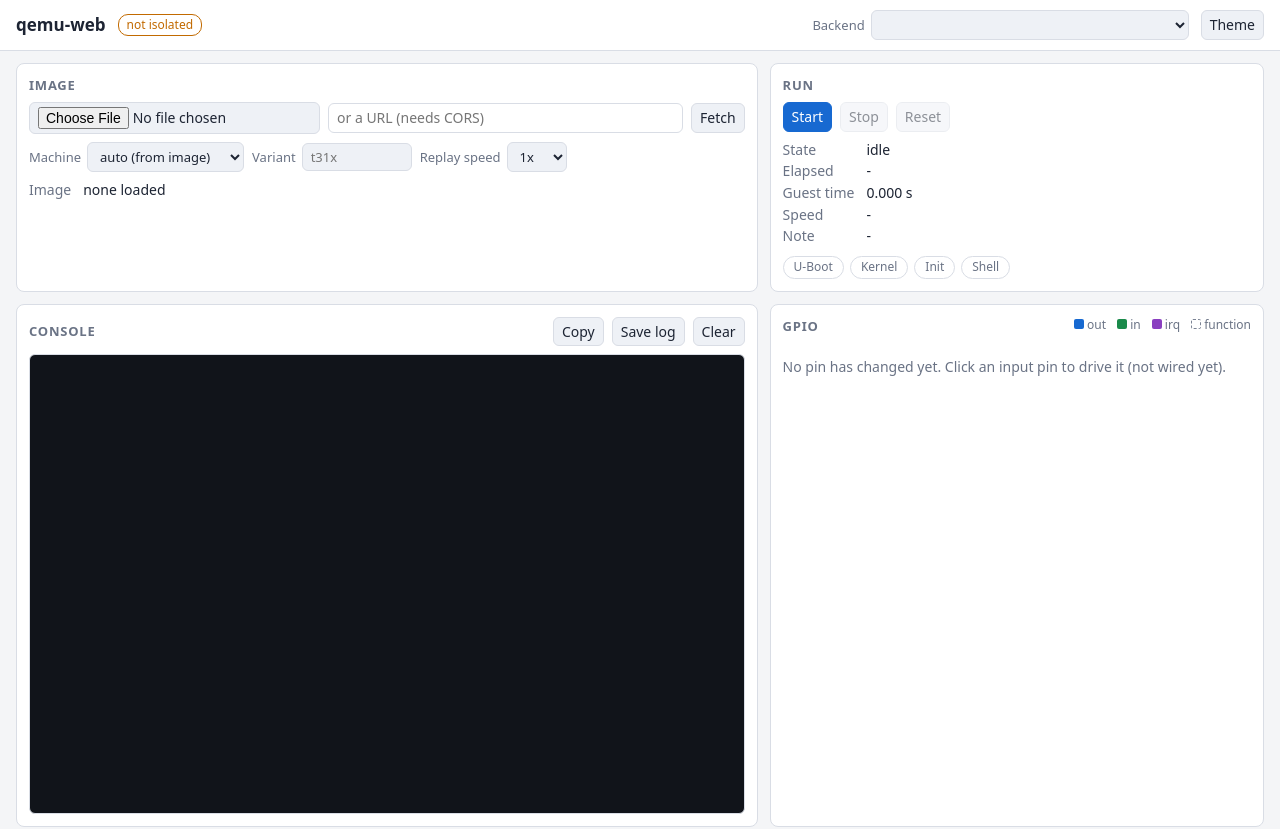
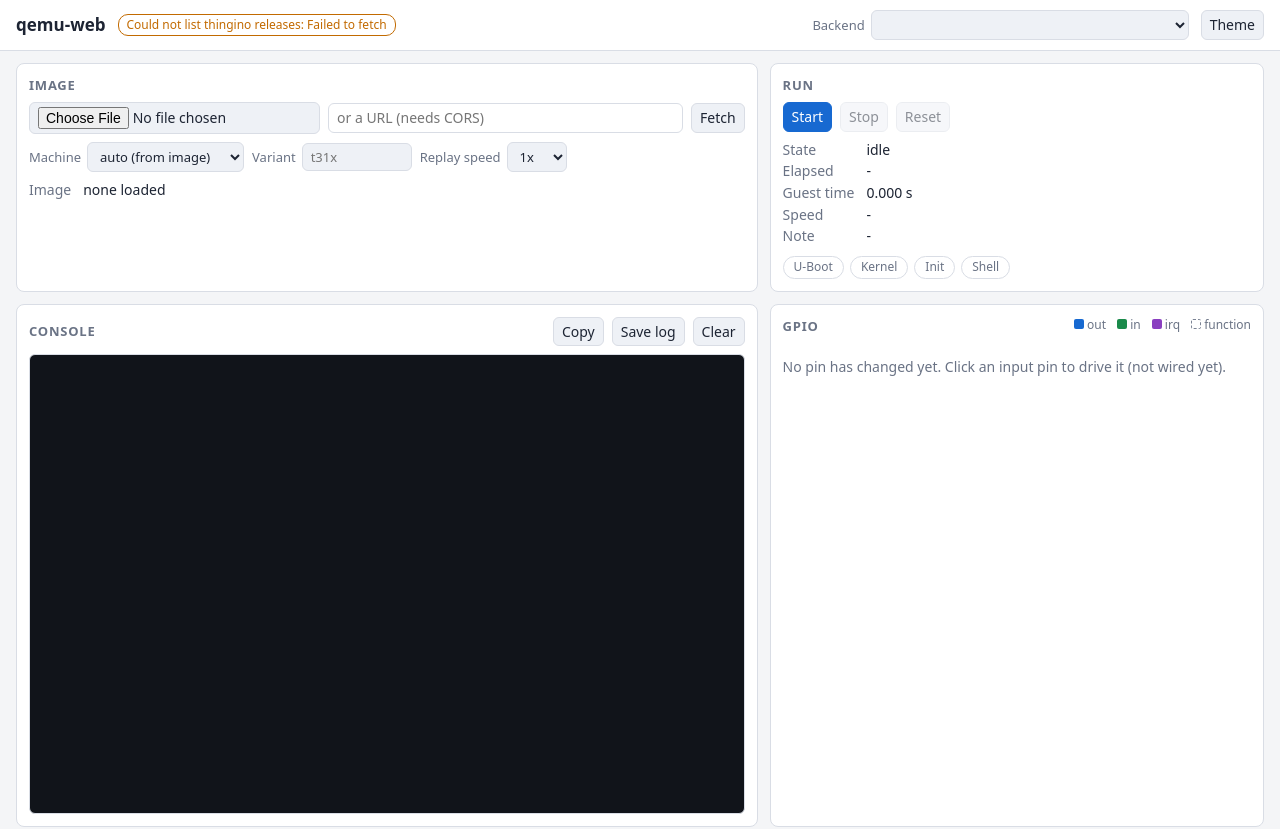
Before and after one commit to thingino/qemu-web, a plain HTML site: page index.html in a window 1280 px wide. Shown: the top 829 px of the page. Drawn offline with Linux system fonts and the light colour scheme; no server answers.

Commit message:
Show messages in the header instead of a toast
The header badge now carries status and error messages; at rest it is
empty, or warns when the page is not cross-origin isolated.

```diff
--- a/css/app.css
+++ b/css/app.css
@@ -31,6 +31,8 @@ h2 { font-size: 13px; margin: 0 0 8px; text-transform: uppercase; letter-spacing
 .badge { font-size: 12px; padding: 2px 8px; border-radius: 10px; border: 1px solid var(--line); color: var(--dim); }
 .badge.ok { color: var(--good); border-color: var(--good); }
 .badge.bad { color: var(--warn); border-color: var(--warn); }
+.badge.info { color: var(--accent); border-color: var(--accent); }
+#msg { min-width: 0; max-width: 60ch; white-space: nowrap; overflow: hidden; text-overflow: ellipsis; }
 main { display: grid; gap: 12px; padding: 12px 16px; grid-template-columns: minmax(0, 1.5fr) minmax(0, 1fr);
   grid-template-areas: "image controls" "console gpio" "timeline timeline"; }
 #image { grid-area: image; } #controls { grid-area: controls; } #console { grid-area: console; }
@@ -79,8 +81,6 @@ dt { color: var(--dim); } dd { margin: 0; overflow-wrap: anywhere; }
 #recent li { color: var(--dim); white-space: nowrap; }
 #recent b { color: var(--fg); font-weight: 600; }
 #tl-wrap { overflow: hidden; } #tl { display: block; }
-#toast { position: fixed; bottom: 16px; left: 50%; transform: translateX(-50%); background: var(--fg); color: var(--bg); padding: 8px 14px; border-radius: 6px; opacity: 0; pointer-events: none; transition: opacity .2s; }
-#toast.show { opacity: 1; }
 @media (max-width: 1000px) {
   main { grid-template-columns: minmax(0, 1fr); grid-template-areas: "image" "controls" "console" "gpio" "timeline"; }
   #term { height: 340px; }
--- a/index.html
+++ b/index.html
@@ -12,7 +12,7 @@
 <body>
 <header>
   <h1>qemu-web</h1>
-  <span id="coi" class="badge" title="SharedArrayBuffer needs COOP and COEP headers"></span>
+  <span id="msg" class="badge" role="status" aria-live="polite" hidden></span>
   <span class="grow"></span>
   <label>Backend
     <select id="backend">
@@ -101,7 +101,6 @@
     <div id="tl-wrap"><canvas id="tl"></canvas></div>
   </section>
 </main>
-<div id="toast" role="status"></div>
 
 <script src="vendor/xterm.js"></script>
 <script src="vendor/addon-fit.js"></script>
--- a/js/app.js
+++ b/js/app.js
@@ -6,12 +6,23 @@ import { STAGES, StageDetector, stripAnsi } from './stages.js';
 import { GpioModel, PinTable, Timeline } from './gpio.js';
 
 const $ = (id) => document.getElementById(id);
+// Messages show in the header; between messages it says whether the page is
+// isolated only when it is not (then the WebAssembly backend cannot run).
+const WARN = /fail|could not|blocked|too big|first|pick a|cannot|error/i;
+function restMsg() {
+  const m = $('msg');
+  m.className = 'badge bad';
+  m.textContent = 'not isolated: WebAssembly needs HTTPS or localhost';
+  m.title = 'The page must be cross-origin isolated (COOP and COEP) for QEMU\'s threads';
+  m.hidden = self.crossOriginIsolated;
+}
 const toast = (msg) => {
-  const t = $('toast');
-  t.textContent = msg;
-  t.classList.add('show');
+  const m = $('msg');
+  m.className = 'badge ' + (WARN.test(msg) ? 'bad' : 'info');
+  m.textContent = m.title = msg;
+  m.hidden = false;
   clearTimeout(toast.h);
-  toast.h = setTimeout(() => t.classList.remove('show'), 2600);
+  toast.h = setTimeout(restMsg, 6000);
 };
 const store = {
   get: (k) => { try { return localStorage.getItem(k); } catch { return null; } },
@@ -31,10 +42,7 @@ $('theme').onclick = () => {
 matchMedia('(prefers-color-scheme: dark)').addEventListener('change', () => { applyTermTheme(); timeline.invalidate(); });
 
 // isolation badge
-const coi = $('coi');
-coi.textContent = self.crossOriginIsolated ? 'cross-origin isolated' : 'not isolated';
-coi.classList.add(self.crossOriginIsolated ? 'ok' : 'bad');
-if (!self.crossOriginIsolated) coi.title = 'Serve with tools/serve.py: the WebAssembly backend needs COOP and COEP';
+restMsg();
 
 // terminal
 const term = new Terminal({ convertEol: true, scrollback: 10000, fontSize: 13, cursorBlink: true,
```
